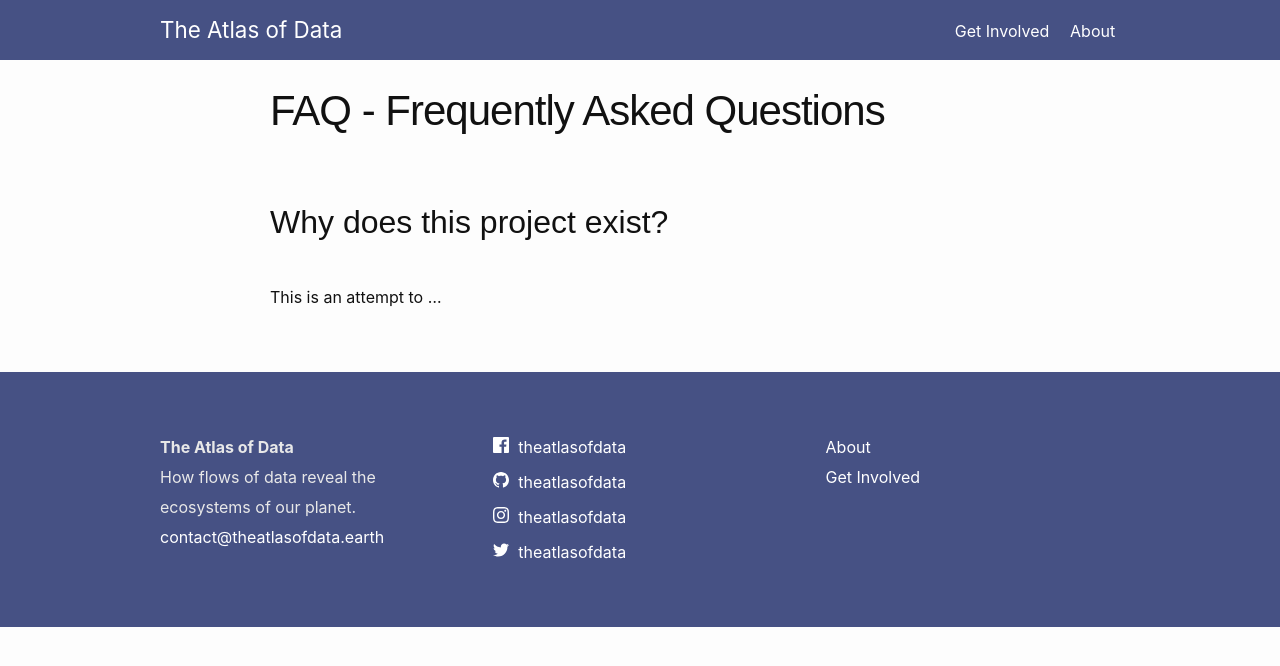
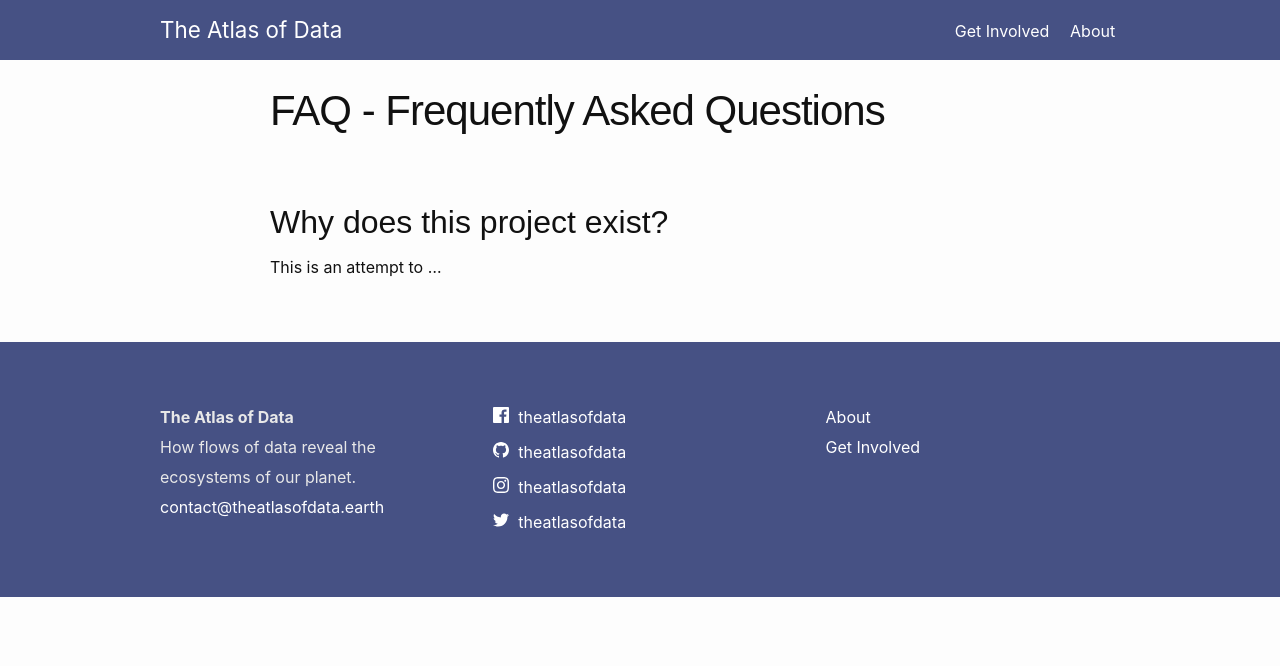
Before and after one commit to atlasofdata/atlasofdata.github.io, a Jekyll site: the page built from faq.md, in a window 1280 px wide. Shown: the top 666 px of the page. Built offline with Jekyll 4.4.1, drawn with Linux system fonts in a browser that asks for light colours.

```diff
--- a/_sass/typebase.scss
+++ b/_sass/typebase.scss
@@ -19,7 +19,7 @@
 
 p {
     line-height: $leading;
-    margin-top: $leading;
+    // margin-top: $leading;
     margin-bottom: 0;
 }
 ul,
--- a/css/main.scss
+++ b/css/main.scss
@@ -19,6 +19,10 @@
 
 a {
   text-decoration: none;
+}
+
+p a {
+  font-weight: bold;
 }
 
 p, h2, h3, h4, ul, form {
```
